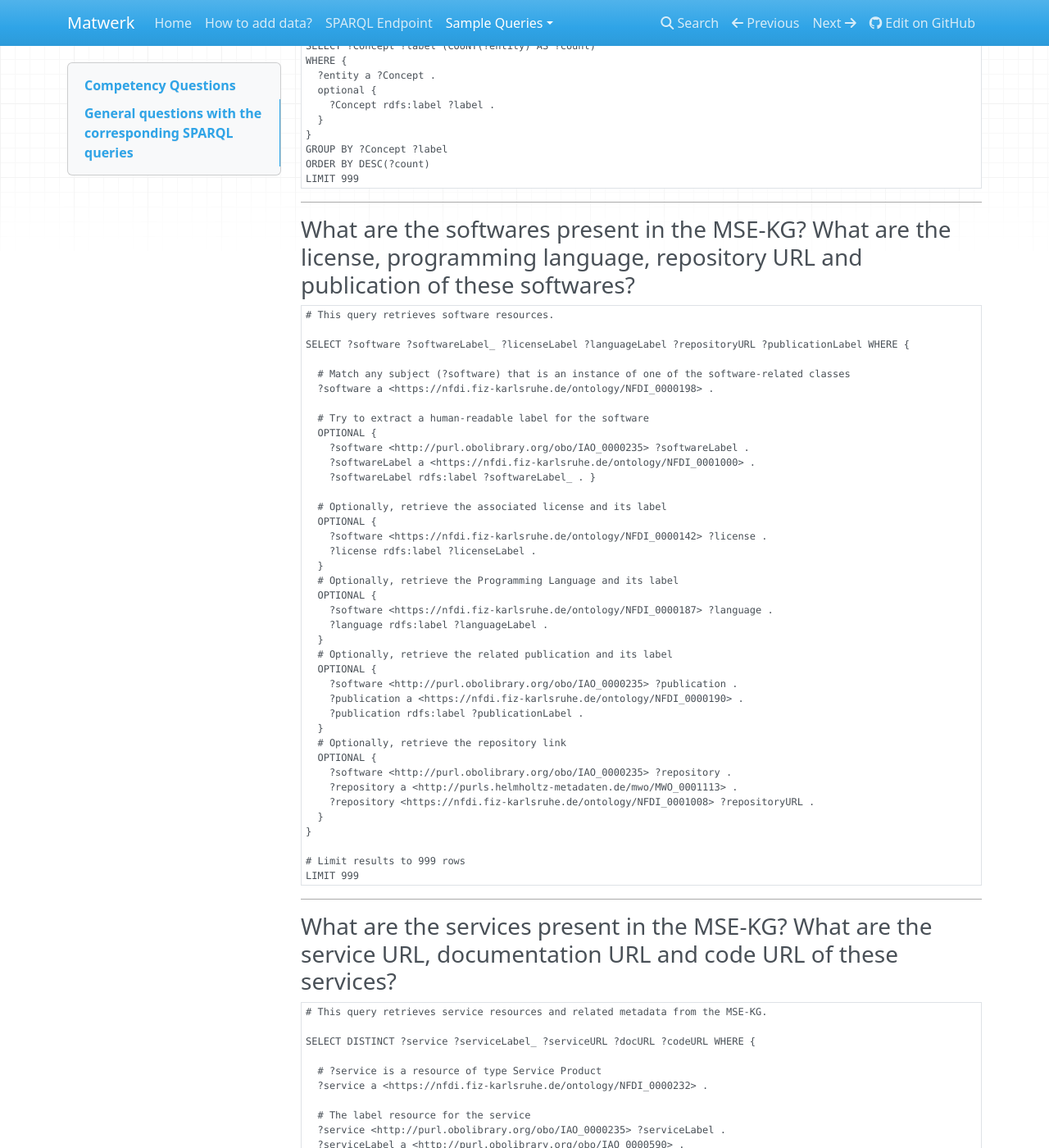
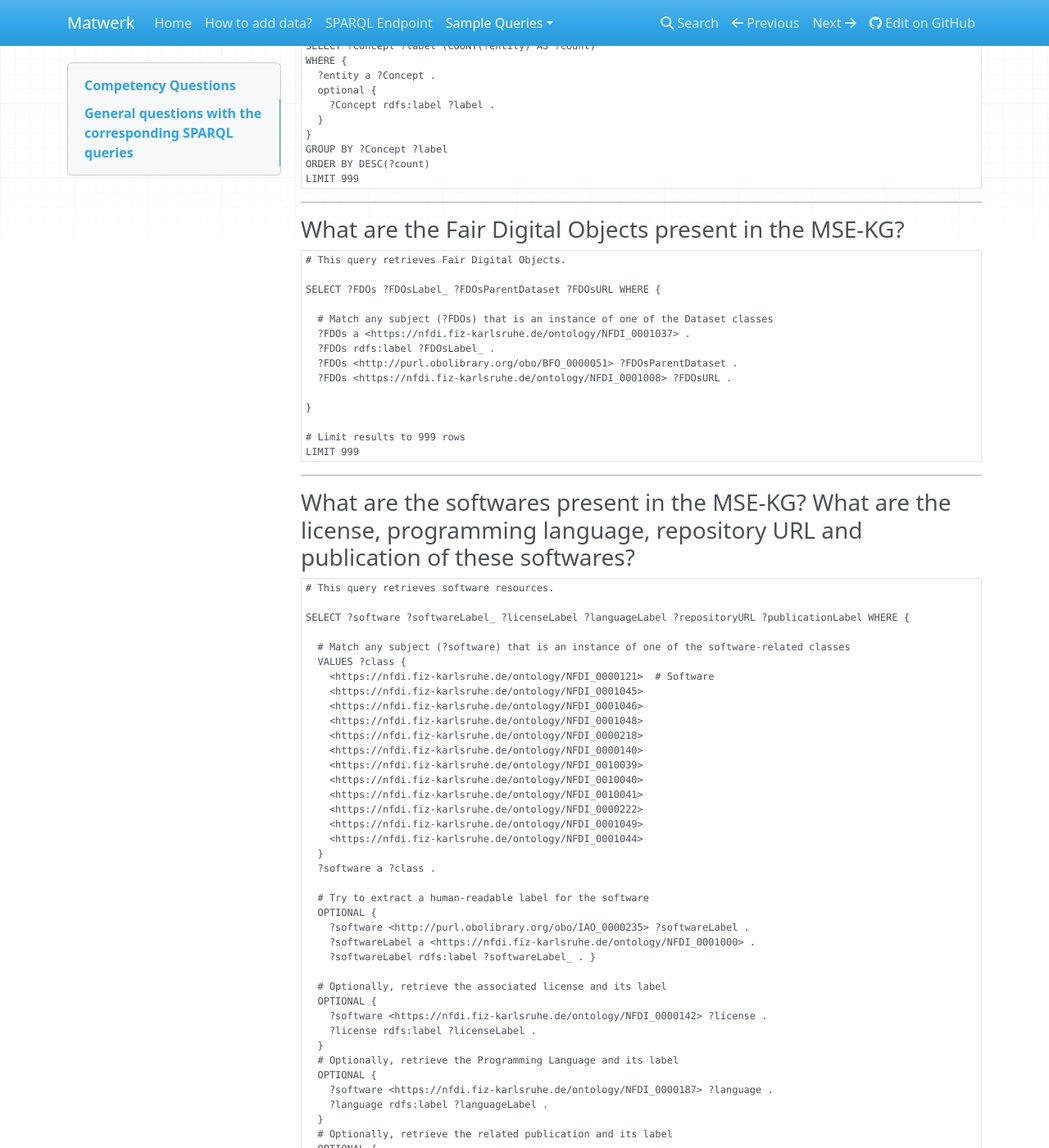
Before and after one commit to ISE-FIZKarlsruhe/matwerk, an MkDocs documentation site: the page built from docs/general_queries.md, in a window 1280 px wide and 1400 px high, scrolled down 429 px. Shown: the whole window at 82% size. Built offline with MkDocs 1.6.1, drawn with Linux system fonts in a browser that asks for light colours; nearby versions of some CDN libraries; some of the changed text lies outside the part shown.

Commit message:
add FDOs

````diff
--- a/docs/general_queries.md
+++ b/docs/general_queries.md
@@ -33,6 +33,27 @@ LIMIT 999
 
 
 ---
+### What are the Fair Digital Objects present in the MSE-KG?
+
+```sparql
+# This query retrieves Fair Digital Objects.
+
+SELECT ?FDOs ?FDOsLabel_ ?FDOsParentDataset ?FDOsURL WHERE {
+
+  # Match any subject (?FDOs) that is an instance of one of the Dataset classes
+  ?FDOs a <https://nfdi.fiz-karlsruhe.de/ontology/NFDI_0001037> .
+  ?FDOs rdfs:label ?FDOsLabel_ .
+  ?FDOs <http://purl.obolibrary.org/obo/BFO_0000051> ?FDOsParentDataset .
+  ?FDOs <https://nfdi.fiz-karlsruhe.de/ontology/NFDI_0001008> ?FDOsURL .
+
+}
+
+# Limit results to 999 rows
+LIMIT 999
+```
+
+
+---
 ### What are the softwares present in the MSE-KG? What are the license, programming language, repository URL and publication of these softwares?
 
 ```sparql
@@ -41,7 +62,21 @@ LIMIT 999
 SELECT ?software ?softwareLabel_ ?licenseLabel ?languageLabel ?repositoryURL ?publicationLabel WHERE {
 
   # Match any subject (?software) that is an instance of one of the software-related classes
-  ?software a <https://nfdi.fiz-karlsruhe.de/ontology/NFDI_0000198> .
+  VALUES ?class {
+    <https://nfdi.fiz-karlsruhe.de/ontology/NFDI_0000121>  # Software
+    <https://nfdi.fiz-karlsruhe.de/ontology/NFDI_0001045>
+    <https://nfdi.fiz-karlsruhe.de/ontology/NFDI_0001046>
+    <https://nfdi.fiz-karlsruhe.de/ontology/NFDI_0001048>
+    <https://nfdi.fiz-karlsruhe.de/ontology/NFDI_0000218>
+    <https://nfdi.fiz-karlsruhe.de/ontology/NFDI_0000140>
+    <https://nfdi.fiz-karlsruhe.de/ontology/NFDI_0010039>
+    <https://nfdi.fiz-karlsruhe.de/ontology/NFDI_0010040>
+    <https://nfdi.fiz-karlsruhe.de/ontology/NFDI_0010041>
+    <https://nfdi.fiz-karlsruhe.de/ontology/NFDI_0000222>
+    <https://nfdi.fiz-karlsruhe.de/ontology/NFDI_0001049>
+    <https://nfdi.fiz-karlsruhe.de/ontology/NFDI_0001044>
+  }
+  ?software a ?class .
 
   # Try to extract a human-readable label for the software
   OPTIONAL {
@@ -89,9 +124,11 @@ SELECT DISTINCT ?service ?serviceLabel_ ?serviceURL ?docURL ?codeURL WHERE {
   ?service a <https://nfdi.fiz-karlsruhe.de/ontology/NFDI_0000232> .
 
   # The label resource for the service
-  ?service <http://purl.obolibrary.org/obo/IAO_0000235> ?serviceLabel .
-  ?serviceLabel a <http://purl.obolibrary.org/obo/IAO_0000590> .
-  OPTIONAL { ?serviceLabel rdfs:label ?serviceLabel_ . }
+  OPTIONAL {
+    ?service <http://purl.obolibrary.org/obo/IAO_0000235> ?serviceLabel .
+    ?serviceLabel a <http://purl.obolibrary.org/obo/IAO_0000590> .
+    ?serviceLabel rdfs:label ?serviceLabel_ .
+  }
 
 
   # Service link (URL)
@@ -475,7 +511,7 @@ LIMIT 999
 SELECT ?int_colaborations ?name
 WHERE {
 
-  ?int_colaborations a <http://purls.helmholtz-metadaten.de/mwo/MWO_0001003> .
+  ?int_colaborations a <http://purls.helmholtz-metadaten.de/mwo/MWO_0001005> .
 
   OPTIONAL { ?int_colaborations <http://purl.obolibrary.org/obo/IAO_0000235> ?nameNode .
            ?nameNode a <https://nfdi.fiz-karlsruhe.de/ontology/NFDI_0001019> .
````
Also changed, not shown: other parts of docs/general_queries.md (+0 -1 lines), 1 other file.
